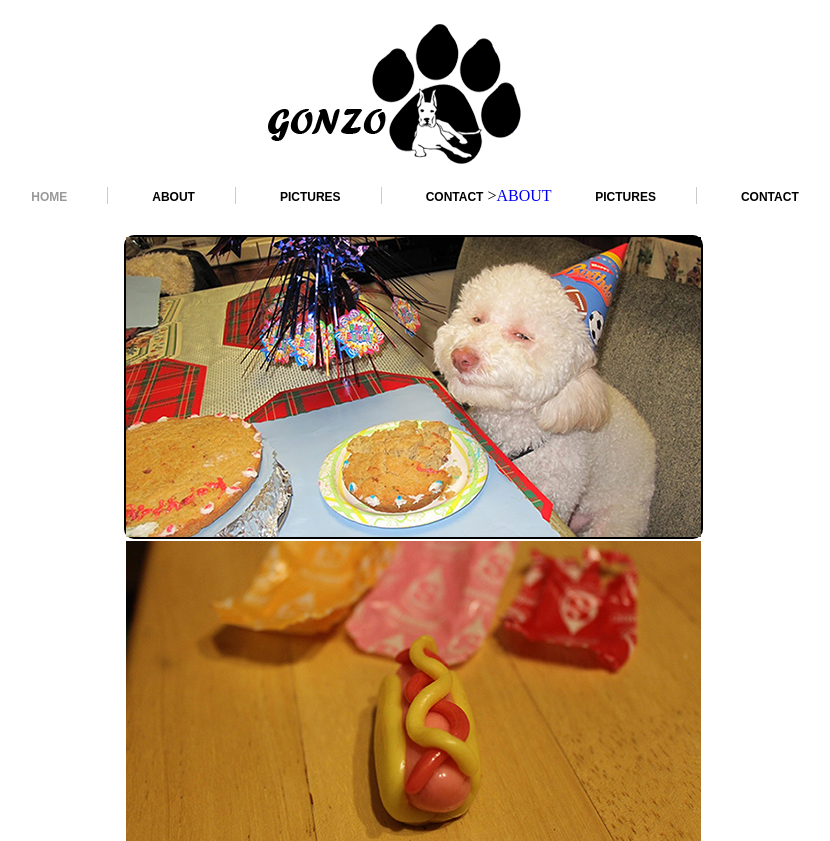
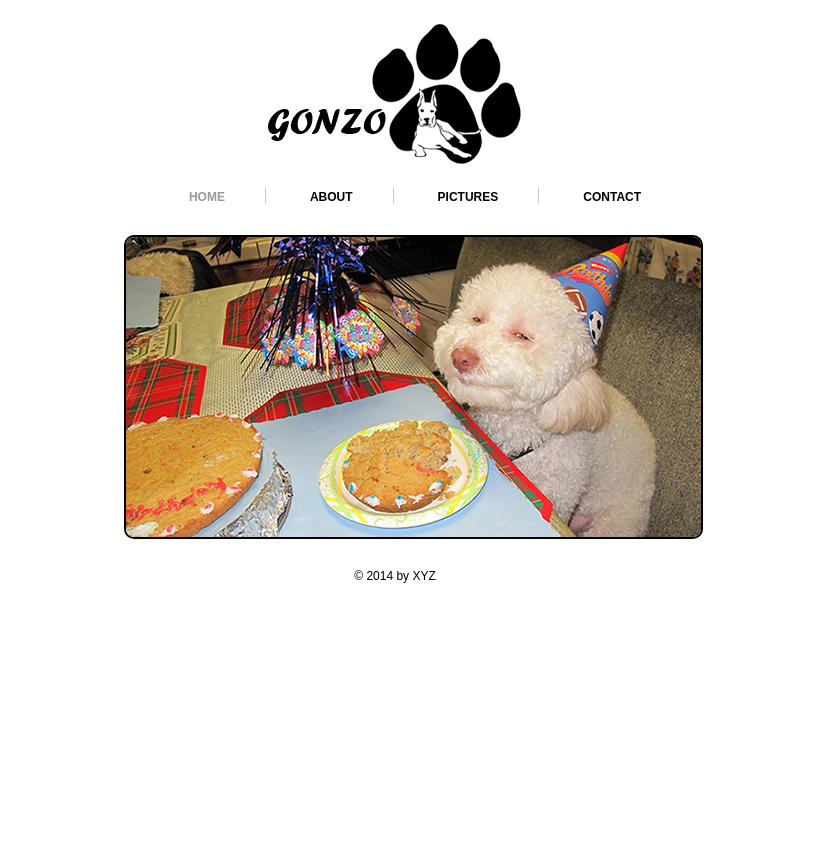
Before and after one commit to Jorabit/tutorials, a plain HTML site: page index.html in a window 1280 px wide. Shown: the top 841 px of the page, without its empty margins (245-1075 px from the left). After the commit the page ends 800 px from the top, so only its background shows below. Drawn offline with Linux system fonts and the light colour scheme.

Commit message:
poprava napake

```diff
--- a/index.html
+++ b/index.html
@@ -30,10 +30,6 @@
 			<li><a href="about.html">ABOUT</a></li>
 			<li><a href="picture.html">PICTURES</a></li>
 			<li class="bdr"><a class="pdg" href="contact.html">CONTACT</a></li>
-
-><a href="about.html">ABOUT</a></li>
-			<li><a href="picture.html">PICTURES</a></li>
-			<li class="bdr"><a class="pdg" href="contact.html">CONTACT</a></li>
 		</ul>
 	</div>
 <!--==============================Navigatin Ends=============================-->
@@ -45,9 +41,6 @@
 				<li><a href="#"><img src="images/slide1.png" alt="" /></a></li>
 				<li><a href="#"><img src="images/slide2.png" alt="" /></a></li>
 				<li><a href="#"><img src="images/slide3.png" alt="" /></a></li>
-				ext/javascript" src="js/jquery.js"></script>
-	<script type="text/javascript" src="js/easySlider1.7.js"></script>
-	<script type="text/javascript
 			</ul>
 		</div>
 
```
